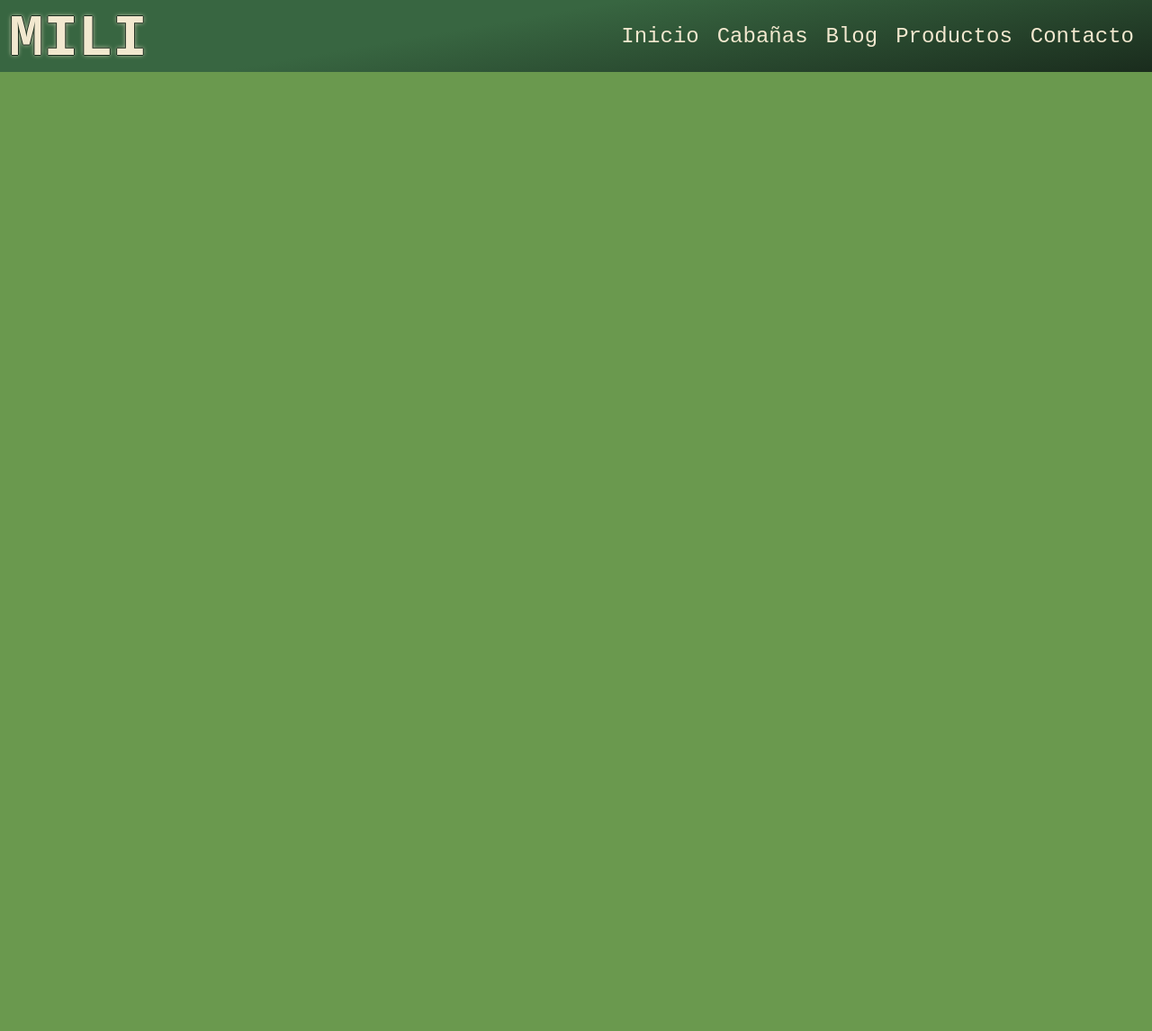
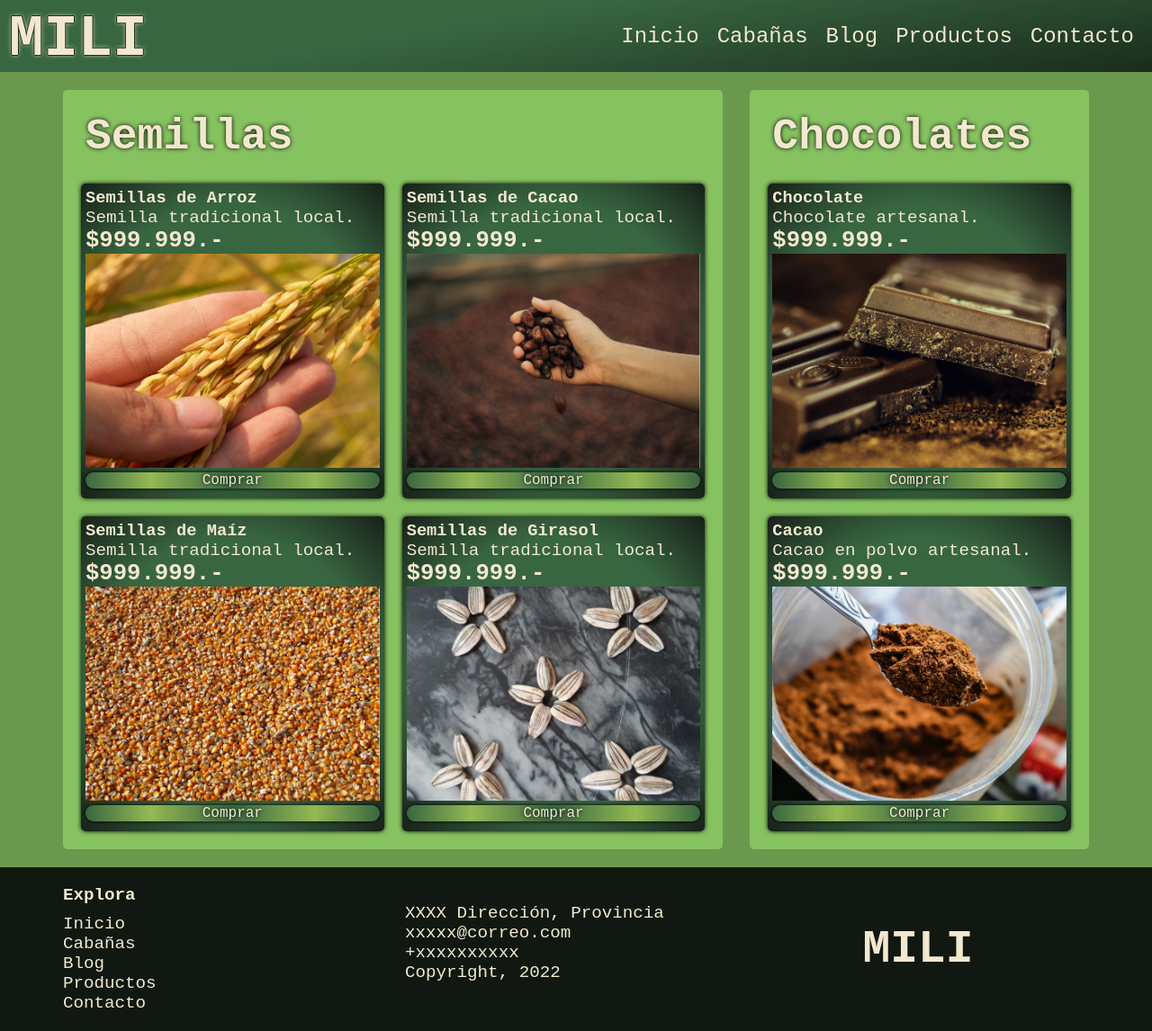
Before and after one commit to PellMell111/PFUrzua, a plain HTML site: page pages/productos.html in a window 1280 px wide. Shown: the whole page at 90% size. Before the commit the page ends 800 px from the top, so only its background shows below. Drawn offline with Linux system fonts and the light colour scheme.

```diff
--- a/assets/scss/pages/_productos.scss
+++ b/assets/scss/pages/_productos.scss
@@ -0,0 +1,107 @@
+.mainProductos {
+    section {
+        background-color: rgba(164, 235, 116, 0.5);
+
+        h2 {
+            text-shadow: 0 0 5px black;
+        }
+
+        .productosBoton {
+            background-image: $radialBoton;
+            text-shadow: 0 0 5px black;
+            box-shadow: 0 0 5px black;
+            border-radius: 15px;
+            text-align: center;
+            transition: 2s;
+
+            &:hover {
+                transform: scale(1.2);
+                background-image: $radialBotonHover;
+            }
+        }
+
+        @media only screen and (min-width: 0px) and (max-width: 767px) {
+            margin: 10px;
+            padding: 15px;
+            border-radius: 5px;
+
+            h2 {
+                font-size: 2rem;
+                margin: 10px 15px;
+            }
+
+            .box {
+                padding: 10px;
+                margin-bottom: 10px;
+
+                .productosBoton {
+                    font-size: 2rem;
+                    margin: 5px 90px;
+                    padding: 5px;
+                }
+            }
+        }
+    }
+
+    @media only screen and (min-width: 768px) {
+        display: flex;
+        flex-flow: row nowrap;
+
+        h2 {
+            font-size: 3rem;
+            padding: 15px;
+        }
+
+        .productosSemillas {
+            display: grid;
+            grid-template-columns: 1fr 1fr;
+            margin: 20px 30px 20px 70px;
+            padding: 10px;
+            border-radius: 5px;
+            width: 100%;
+
+            h2 {
+                grid-column: 1/3;
+            }
+
+            article {
+                margin: 10px;
+                padding: 5px;
+            }
+
+            .productosArroz {
+                grid-column: 1;
+                grid-row: 2;
+            }
+
+            .productosCacao {
+                grid-column: 2;
+                grid-row: 2;
+            }
+
+            .productosMaiz {
+                grid-column: 1;
+                grid-row: 3;
+            }
+
+            .productosMaravilla {
+                grid-column: 2;
+                grid-row: 3;
+            }
+        }
+
+        .productosChocolates {
+            display: flex;
+            flex-flow: column nowrap;
+            margin: 20px 70px 20px 0;
+            padding: 10px;
+            border-radius: 5px;
+            width: 50%;
+
+            article {
+                margin: 10px;
+                padding: 5px;
+            }
+        }
+    }
+}
--- a/pages/productos.html
+++ b/pages/productos.html
@@ -20,5 +20,74 @@
             <li><a href="contacto.html">Contacto</a></li>
         </ul>
     </header>
+    <main class="mainProductos">
+        <section class="productosSemillas">
+            <h2>Semillas</h2>
+            <article class="box productosArroz">
+                <h3>Semillas de Arroz</h3>
+                <p class="parrafo">Semilla tradicional local.</p>
+                <p class="superior">$999.999.-</p>
+                <img src="../media/arroz.jpg" alt="Semilla de arroz" width="100%" height="70%">
+                <p class="productosBoton">Comprar</p>
+            </article>
+            <article class="box productosCacao">
+                <h3>Semillas de Cacao</h2>
+                <p class="parrafo">Semilla tradicional local.</p>
+                <p class="superior">$999.999.-</p>
+                <img src="../media/cacao.jpg" alt="Semilla de cacao" width="100%" height="70%">
+                <p class="productosBoton">Comprar</p>
+            </article>
+            <article class="box productosMaiz">
+                <h3>Semillas de Maíz</h3>
+                <p class="parrafo">Semilla tradicional local.</p>
+                <p class="superior">$999.999.-</p>
+                <img src="../media/maiz.jpg" alt="Semilla de maíz" width="100%" height="70%">
+                <p class="productosBoton">Comprar</p>
+            </article>
+            <article class="box productosMaravilla">
+                <h3>Semillas de Girasol</h3>
+                <p class="parrafo">Semilla tradicional local.</p>
+                <p class="superior">$999.999.-</p>
+                <img src="../media/maravilla.jpg" alt="Semilla de maravilla" width="100%" height="70%">
+                <p class="productosBoton">Comprar</p>
+            </article>
+        </section>
+        <section class="productosChocolates">
+            <h2>Chocolates</h2>
+            <article class="box">
+                <h3>Chocolate</h3>
+                <p class="parrafo">Chocolate artesanal.</p>
+                <p class="superior">$999.999.-</p>
+                <img src="../media/chocolate.jpg" alt="Semilla de maravilla" width="100%" height="70%">
+                <p class="productosBoton">Comprar</p>
+            </article>
+            <article class="box">
+                <h3>Cacao</h3>
+                <p class="parrafo">Cacao en polvo artesanal.</p>
+                <p class="superior">$999.999.-</p>
+                <img src="../media/cacao-polvo.jpg" alt="Semilla de maravilla" width="100%" height="70%">
+                <p class="productosBoton">Comprar</p>
+            </article>
+        </section>
+    </main>
+    <footer>
+        <div class="footerNavbar">
+            <p>Explora</p>
+            <ul>
+                <li><a href="index.html">Inicio</a></li>
+                <li><a href="pages/cabañas.html">Cabañas</a></li>
+                <li><a href="pages/blog.html">Blog</a></li>
+                <li><a href="pages/productos.html">Productos</a></li>
+                <li><a href="pages/contacto.html">Contacto</a></li>
+            </ul>
+        </div>
+        <div class="footerInfo">
+            <p>XXXX Dirección, Provincia</p>
+            <p>xxxxx@correo.com</p>
+            <p>+xxxxxxxxxx</p>
+            <p>Copyright, 2022</p>
+        </div>
+        <p class="tituloFooter">MILI</p>
+    </footer>
 </body>
 </html>
```
Also changed, not shown: assets/css/style.css, media/cacao-polvo.jpg (added), media/chocolate.jpg (added), media/maravilla.jpg (added), 1 other file.
